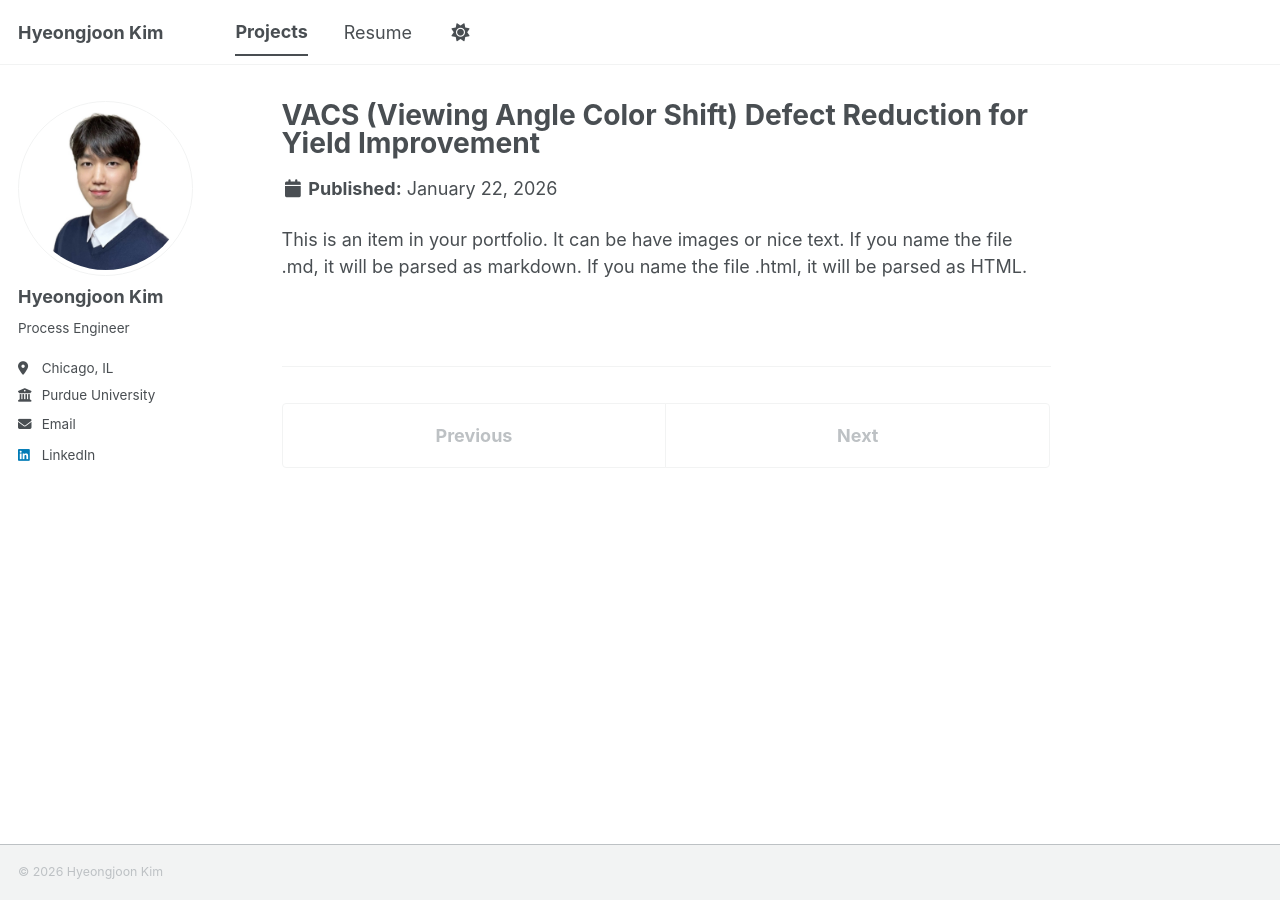
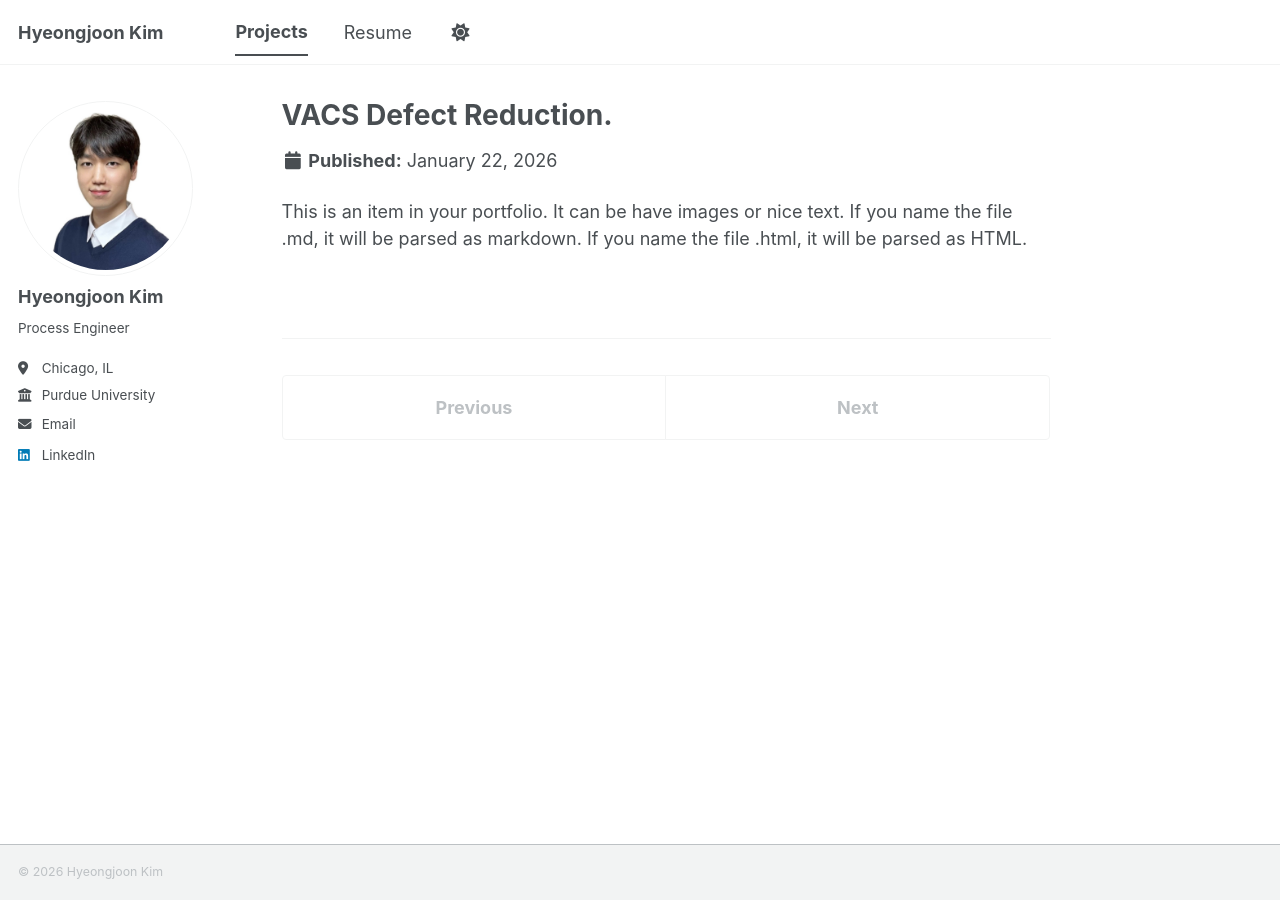
Before and after one commit to joonk1214/joonk1214.github.io, a Jekyll site: the page built from _portfolio/portfolio-7.md, in a window 1280 px wide. Built offline with Jekyll 4.4.1, drawn with Linux system fonts in a browser that asks for light colours; a script bundle is joined from its source files by our own code; library files that are not in the unit come from our copies.

Commit message:
Update portfolio-7.md

```diff
--- a/_portfolio/portfolio-7.md
+++ b/_portfolio/portfolio-7.md
@@ -1,5 +1,5 @@
 ---
-title: "VACS (Viewing Angle Color Shift) Defect Reduction for Yield Improvement"
+title: "VACS Defect Reduction."
 excerpt: "Investigated viewing angle color shift defects and optimized panel processes to improve uniformity and yield.<br/>"
 collection: portfolio
 ---
```
